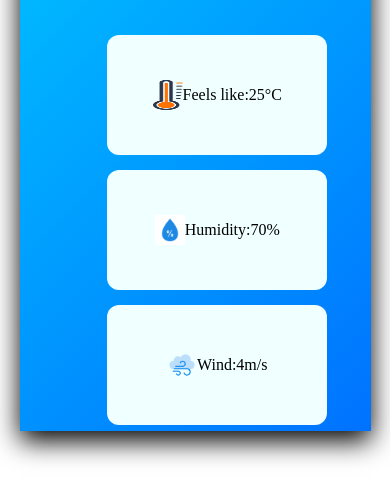
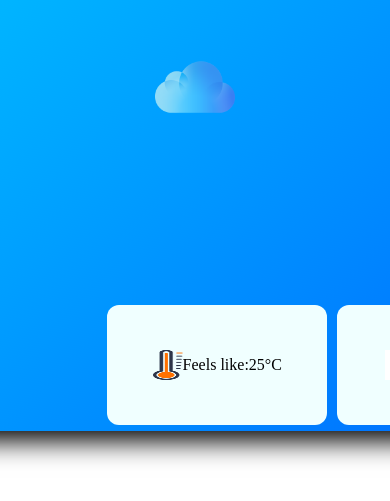
Before and after one commit to muskansriva06/Weather-App, a plain HTML site: page index.html in a window 390 px wide. Shown: the part 269-770 px from the top of the page. Drawn offline with Linux system fonts and the light colour scheme.

Commit message:
remove changes

```diff
--- a/style.css
+++ b/style.css
@@ -19,7 +19,7 @@
     margin-top: 100px;
     background: linear-gradient(135deg,#00c6ff,#0072ff);
     box-shadow: 0 10px 25px rgba(0,0,0,1);
-    width: 90%;
+
 
 
 
@@ -95,13 +95,3 @@
     width: 30px;
     height: 30px;
 }
-@media(max-width:768px) {
-    #conatiner{
-        width: 90%;
-    }
-    .details{
-        flex-direction: column;
-        gap: 15px;
-
-    }
-}
```
